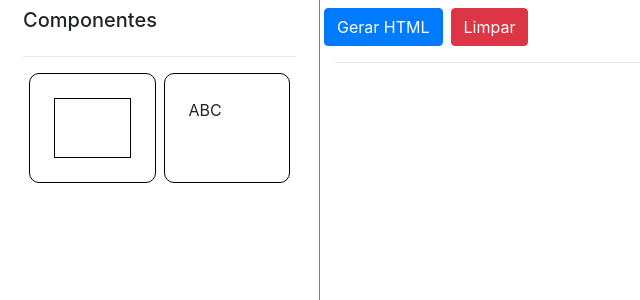
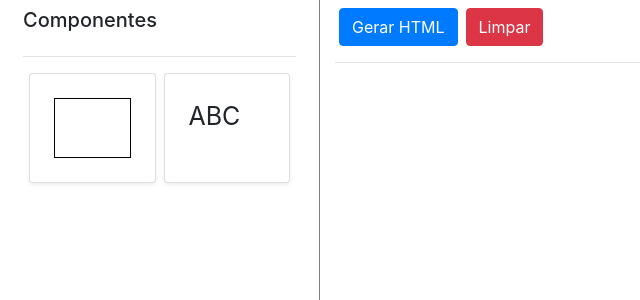
Before and after one commit to felipegabriel1942/gerador-html, an Angular app: page / in a window 1280 px wide. Shown: the top 300 px of the page, without its empty margins (0-640 px from the left). Built offline with nearby package versions, Linux system fonts and the light colour scheme.

Commit message:
Melhorando layout novamente

```diff
--- a/angular.json
+++ b/angular.json
@@ -24,6 +24,7 @@
               "src/assets"
             ],
             "styles": [
+              "node_modules/bootstrap/dist/css/bootstrap.min.css",
               "src/styles.css"
             ],
             "scripts": []
--- a/package.json
+++ b/package.json
@@ -19,6 +19,7 @@
     "@angular/platform-browser": "~10.2.0",
     "@angular/platform-browser-dynamic": "~10.2.0",
     "@angular/router": "~10.2.0",
+    "bootstrap": "^4.6.0",
     "ngx-bootstrap": "^6.2.0",
     "rxjs": "~6.6.0",
     "tslib": "^2.0.0",
--- a/src/app/app.component.html
+++ b/src/app/app.component.html
@@ -11,15 +11,17 @@
       <app-text [text]="text"></app-text>
     </div>
 
-    <div class="row">
-      <button class="btn btn-primary float-right mt-2 mx-1" (click)="generateHtml()">
+    <div class="row mx-0">
+      <button
+        class="btn btn-primary float-right mt-2 mx-1"
+        (click)="generateHtml()"
+      >
         Gerar HTML
       </button>
       <button class="btn btn-danger float-right mt-2 mx-1" (click)="clear()">
         Limpar
       </button>
     </div>
-    <hr>
-
+    <hr />
   </div>
 </div>
--- a/src/app/app.component.ts
+++ b/src/app/app.component.ts
@@ -10,6 +10,7 @@ import { Text } from './models/text.model';
 export class AppComponent implements OnInit {
   fields: Field[] = [];
   texts: Text[] = [];
+  innerWidth = window.innerWidth;
 
   constructor() {}
 
@@ -39,7 +40,7 @@ export class AppComponent implements OnInit {
 
   generateFields(html: string): string {
     this.fields.map((field) => {
-      html += `<div style="top:${field.y};left:${field.x};width:${field.width};height:${field.height};border: 1px solid black;position: absolute;"> </div>`;
+      html += `<div style="top:${field.y};left:${field.x - (this.innerWidth * 0.25)};width:${field.width};height:${field.height};border: 1px solid black;position: absolute;"> </div>`;
     });
 
     return html;
@@ -47,7 +48,7 @@ export class AppComponent implements OnInit {
 
   genereateTexts(html: string): string {
     this.texts.forEach((text) => {
-      html += `<input style="top:${text.y};left:${text.x};width:${text.width};height:${text.height};position: absolute; border: 0; background-color: rgba(0, 0, 0, 0);" value="${text.text}"/>`;
+      html += `<input style="top:${text.y};left:${text.x - (this.innerWidth * 0.25)};width:${text.width};height:${text.height};position: absolute; border: 0; background-color: rgba(0, 0, 0, 0);" value="${text.text}"/>`;
     });
 
     return html;
--- a/src/app/field/field.component.css
+++ b/src/app/field/field.component.css
@@ -1,6 +1,7 @@
 #field {
   position: fixed;
   border: 1px solid black;
+  cursor: all-scroll;
 }
 
 .field-corner-resize {
@@ -8,6 +9,10 @@
   width: 10px;
   height: 10px;
   background-color: red;
+}
+
+.field-corner-resize:hover {
+  cursor: nwse-resize;
 }
 
 #field-top-left-resize {
--- a/src/app/menu/menu.component.css
+++ b/src/app/menu/menu.component.css
@@ -3,12 +3,12 @@
   height: 60px;
 }
 
-.menu-item-container {
-  border: 1px solid black;
-  border-radius: 10px;
+.text {
+  height: 60px;
+  font-size: 25px;
+}
+
+.card:hover {
+  background-color: rgb(250, 248, 248);
   cursor: pointer;
 }
-
-.menu-item-container:hover {
-  background-color: rgb(233, 231, 231);
-}
--- a/src/app/menu/menu.component.html
+++ b/src/app/menu/menu.component.html
@@ -5,18 +5,18 @@
   <hr>
   <div class="row d-flex justify-content-center">
     <div
-      class="p-4 col-md-5 mx-1 menu-item-container"
+      class="p-4 col-md-5 card shadow-sm mx-1"
       title="Retângulo"
       (click)="onAddField.emit()"
     >
       <div class="rectangle"></div>
     </div>
     <div
-      class="p-4 col-md-5 mx-1 menu-item-container"
+      class="p-4 col-md-5 card shadow-sm mx-1"
       title="Texto"
       (click)="onAddText.emit()"
     >
-      <div style="height: 60px">ABC</div>
+      <div class="text">ABC</div>
     </div>
   </div>
 </div>
--- a/src/app/text/text.component.css
+++ b/src/app/text/text.component.css
@@ -4,12 +4,11 @@
   height: auto;
   border: 1px dashed rgb(218, 214, 214);
   background-color: rgba(128, 128, 128, 0);
+  cursor: all-scroll;
 }
 
 .field-corner-resize {
   position: absolute;
-  /* width: 10px;
-  height: 10px; */
   background-color: red;
 }
 
--- a/src/app/text/text.component.ts
+++ b/src/app/text/text.component.ts
@@ -27,7 +27,6 @@ export class TextComponent implements OnInit {
     this.draggingWindow = true;
     this.text.px = event.clientX;
     this.text.py = event.clientY;
-    console.log(this.draggingWindow, this.text.px, this.text.py);
   }
 
   onWindowDrag(event: MouseEvent): void {
@@ -35,14 +34,13 @@ export class TextComponent implements OnInit {
       return;
     }
 
-    let offsetX = event.clientX - this.text.px;
-    let offsetY = event.clientY - this.text.py;
+    const offsetX = event.clientX - this.text.px;
+    const offsetY = event.clientY - this.text.py;
 
     this.text.x += offsetX;
     this.text.y += offsetY;
     this.text.px = event.clientX;
     this.text.py = event.clientY;
-    console.log('dragging window...');
   }
 
   bottomRightResize(offsetX: number, offsetY: number): void {
@@ -57,7 +55,6 @@ export class TextComponent implements OnInit {
     this.resizer = resizer;
     event.preventDefault();
     event.stopPropagation();
-    console.log('corner clicked...');
   }
 
   @HostListener('document:mousemove', ['$event'])
@@ -66,13 +63,13 @@ export class TextComponent implements OnInit {
       return;
     }
 
-    let offsetX = event.clientX - this.text.px;
-    let offsetY = event.clientY - this.text.py;
+    const offsetX = event.clientX - this.text.px;
+    const offsetY = event.clientY - this.text.py;
 
-    let lastX = this.text.x;
-    let lastY = this.text.y;
-    let pWidth = this.text.width;
-    let pHeight = this.text.height;
+    const lastX = this.text.x;
+    const lastY = this.text.y;
+    const pWidth = this.text.width;
+    const pHeight = this.text.height;
 
     this.resizer(offsetX, offsetY);
     if (this.area() < this.minArea) {
@@ -91,7 +88,6 @@ export class TextComponent implements OnInit {
   onCornerRelease(event: MouseEvent): void {
     this.draggingWindow = false;
     this.draggingCorner = false;
-    console.log('text released...');
   }
 
   area(): number {
--- a/src/index.html
+++ b/src/index.html
@@ -6,7 +6,6 @@
   <base href="/">
   <meta name="viewport" content="width=device-width, initial-scale=1">
   <link rel="icon" type="image/x-icon" href="favicon.ico">
-  <link href="https://maxcdn.bootstrapcdn.com/bootstrap/4.0.0/css/bootstrap.min.css" rel="stylesheet">
 </head>
 <body>
   <app-root></app-root>
--- a/src/styles.css
+++ b/src/styles.css
@@ -1,4 +1,6 @@
 /* You can add global styles to this file, and also import other style files */
+@import '~bootstrap/dist/css/bootstrap.min.css';
+
 body, html {
   height: 100vh;
 }
```
Also changed, not shown: 1 other file (tests, documents, lock files or other folders).
